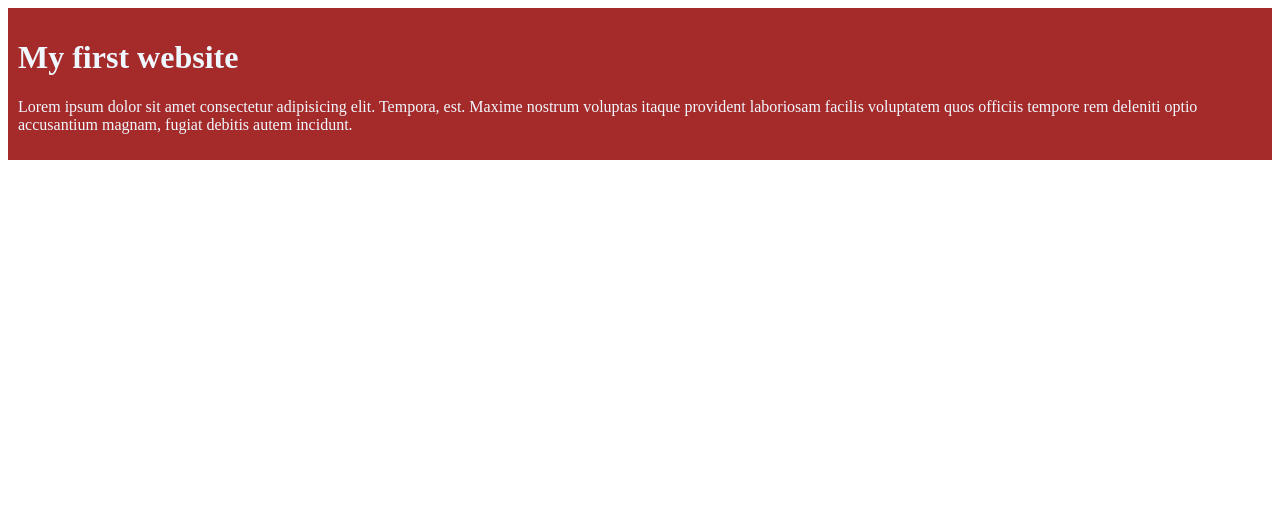
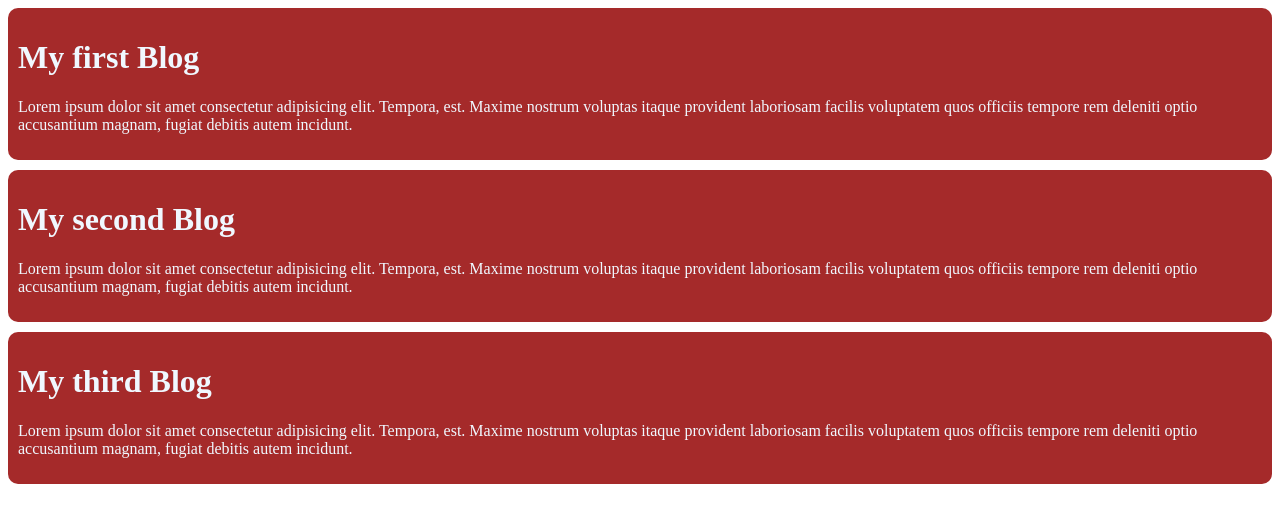
Before and after one commit to maimuna03134/my-first-github-repo, a plain HTML site: page index.html in a window 1280 px wide. Drawn offline with Linux system fonts and the light colour scheme.

Commit message:
added the second blog

```diff
--- a/index.html
+++ b/index.html
@@ -10,7 +10,15 @@
 
 <body>
     <div>
-        <h1>My first website</h1>
+        <h1>My first Blog</h1>
+        <p>Lorem ipsum dolor sit amet consectetur adipisicing elit. Tempora, est. Maxime nostrum voluptas itaque provident laboriosam facilis voluptatem quos officiis tempore rem deleniti optio accusantium magnam, fugiat debitis autem incidunt.</p>
+    </div>
+    <div>
+        <h1>My second Blog</h1>
+        <p>Lorem ipsum dolor sit amet consectetur adipisicing elit. Tempora, est. Maxime nostrum voluptas itaque provident laboriosam facilis voluptatem quos officiis tempore rem deleniti optio accusantium magnam, fugiat debitis autem incidunt.</p>
+    </div>
+    <div>
+        <h1>My third Blog</h1>
         <p>Lorem ipsum dolor sit amet consectetur adipisicing elit. Tempora, est. Maxime nostrum voluptas itaque provident laboriosam facilis voluptatem quos officiis tempore rem deleniti optio accusantium magnam, fugiat debitis autem incidunt.</p>
     </div>
 </body>
--- a/styles/blog.css
+++ b/styles/blog.css
@@ -2,5 +2,6 @@ div{
     background-color: brown;
     color: aliceblue;
     padding: 10px;
-
+    margin-bottom: 10px;
+    border-radius: 10px;
 }
```
